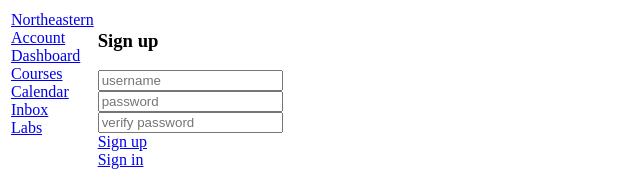
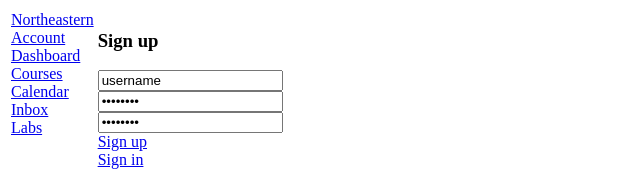
Before and after one commit to lifeashaze/kambaz-next-js, a Next.js app: page /Account/SignUp in a window 1280 px wide. Shown: the top 183 px of the page, without its empty margins (0-640 px from the left). Built offline with nearby package versions, Linux system fonts and the light colour scheme.

Commit message:
signUp default values

```diff
--- a/app/(Kambaz)/Account/SignUp/page.tsx
+++ b/app/(Kambaz)/Account/SignUp/page.tsx
@@ -3,14 +3,24 @@ export default function Signup() {
   return (
     <div id="wd-signup-screen">
       <h3>Sign up</h3>
-      <input placeholder="username" className="wd-username" />
+      <input
+        placeholder="username"
+        className="wd-username"
+        defaultValue="username"
+      />
       <br />
-      <input placeholder="password" type="password" className="wd-password" />
+      <input
+        placeholder="password"
+        type="password"
+        className="wd-password"
+        defaultValue="password"
+      />
       <br />
       <input
         placeholder="verify password"
         type="password"
         className="wd-password-verify"
+        defaultValue="password"
       />
       <br />
       <Link href="Profile"> Sign up </Link>
```
